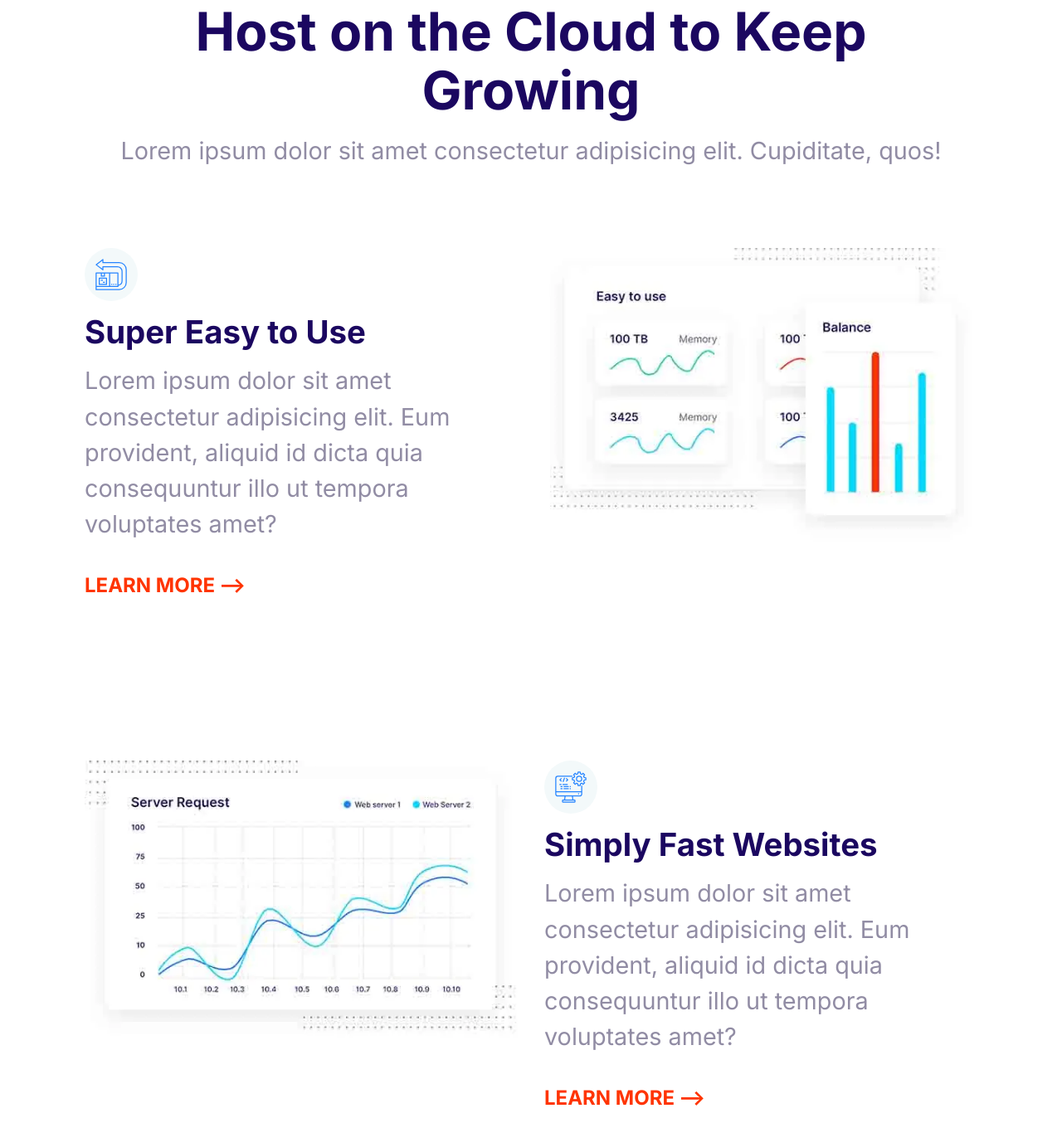
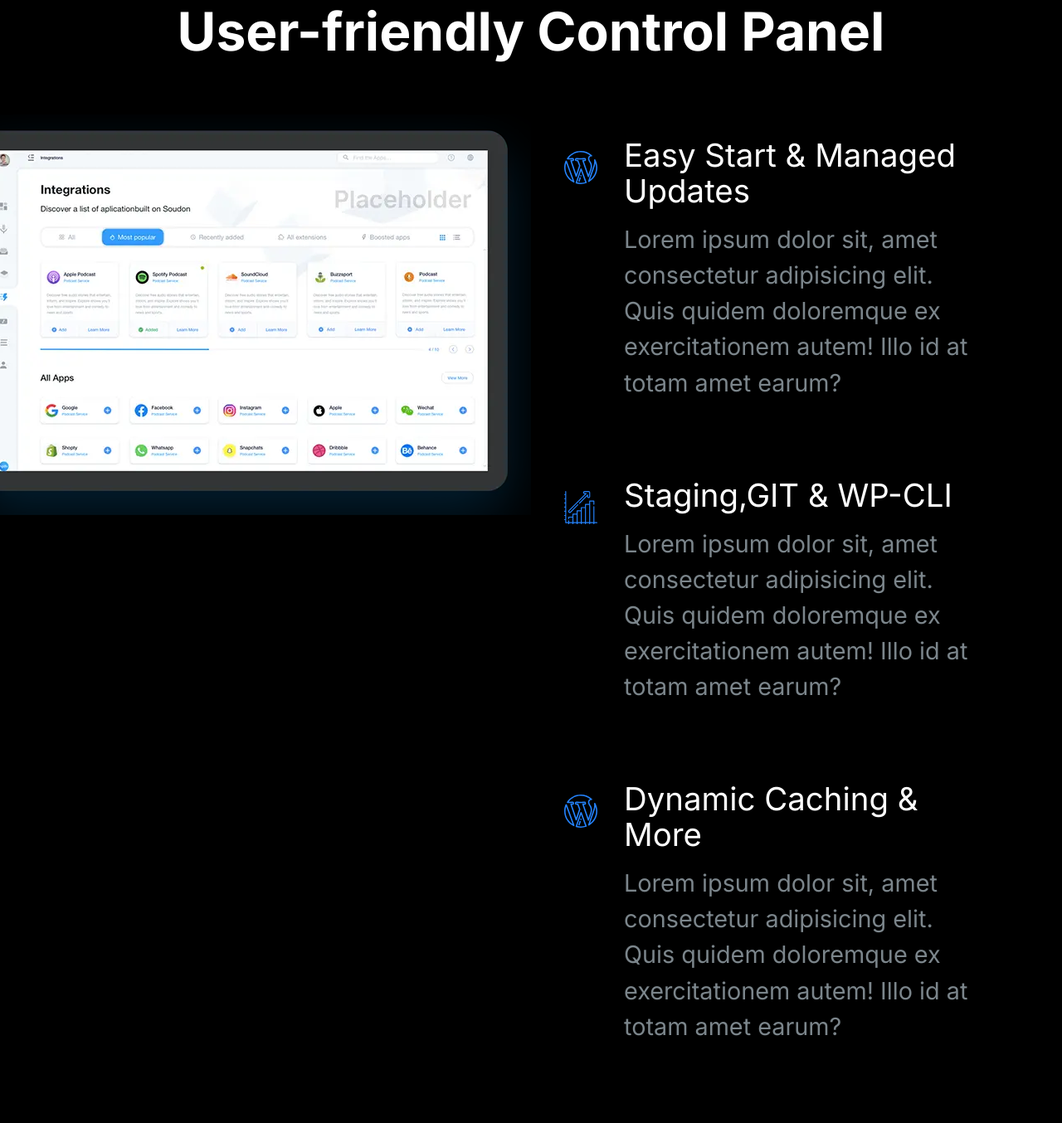
Before and after one commit to vamshi25p/VamshiMoshify, a plain HTML site: page index.html in a window 1280 px wide. Shown: the part 146-1500 px from the top of the page at 83% size. Drawn offline with Linux system fonts and the light colour scheme.

Commit message:
adding showcase block.

```diff
--- a/css/styles.css
+++ b/css/styles.css
@@ -1,3 +1,8 @@
+::selection{
+    background: var(--color-primary);
+    color: white;
+}
+
 html{
     font-size: 16px;
 }
@@ -34,7 +39,7 @@ h2{
 
 h3{
     font-size: 3rem;
-    margin-bottom: 1rem;
+    font-weight: 500;
 }
 
 p{
@@ -117,7 +122,6 @@ a{
 .list{
     list-style: none;
     padding-left: 0;
-    color: var(--color-headings);
 }
 
 .list--inline .list__item{
@@ -128,6 +132,7 @@ a{
 .list--tick{
     list-style-image: url(../images/tick.svg);
     padding-left: 3rem;
+    color: var(--color-headings);
 }
 
 .list--tick .list__item{
@@ -392,6 +397,7 @@ a{
 
 .media{
     display: flex;
+    margin-bottom: 4rem;
 }
 
 .media__title{
@@ -585,7 +591,7 @@ a{
 
 .block__heading{
     margin-top: 0;
-    text-align: left;
+
 }
 
 .block--dark{
@@ -593,19 +599,19 @@ a{
     color: #7b858b;
 }
 
-.block--dark .block__heading{
+.block--dark h1,.block--dark h2,.block--dark h3{
     color: #fff;
 }
 
 .block--skewed-right{
     padding-bottom: 10rem;
-    clip-path: polygon(0% 0%,100% 0%,100% 100%,0% 80%);
+    clip-path: polygon(0% 0%,100% 0%,100% 100%,0% 90%);
 }
 
 
 .block--skewed-left{
     padding-bottom: 10rem;
-    clip-path: polygon(0% 0%,100% 0%,100% 80%,0% 100%);
+    clip-path: polygon(0% 0%,100% 0%,100% 90%,0% 100%);
 }
 
 .container{
@@ -674,9 +680,6 @@ a{
 
 }
 
-.hero{
-    clip-path: polygon(0% 0%,100% 0%,100% 90%,0% 100%);
-}
 
 .hero__tagline{
     font-size: 2rem;
@@ -760,3 +763,22 @@ a{
         order: 2;
     }
 }
+
+.block-showcase__image > img{
+    width: 100%;
+}
+
+@media screen and (min-width:768px){
+    .block-showcase .grid{
+        grid-template-columns: 50% 50%;
+    }
+
+    .block-showcase__image{
+        justify-self: end;
+    }
+
+    .block-showcase__image > img{
+        width: auto;
+        max-width: 700px;
+    }
+}
--- a/index.html
+++ b/index.html
@@ -15,95 +15,76 @@
     />
   </head>
   <body>
-    <section class="block container">
+    <section class="block block--dark block--skewed-right block-showcase">
       <header class="block__header">
-        <h2>Host on the Cloud to Keep Growing</h2>
-        <p>
-          Lorem ipsum dolor sit amet consectetur adipisicing elit. Cupiditate,
-          quos!
-        </p>
+        <h2>User-friendly Control Panel</h2>
       </header>
-      <article class="grid grid--1x2 feature">
-        <div class="feature__content">
-          <span class="icon-container">
-            <svg class="icon icon--primary">
-              <use xlink:href="images/sprite.svg#easy"></use>
-            </svg>
-          </span>
-          <h3 class="feature__heading">Super Easy to Use</h3>
-          <p>
-            Lorem ipsum dolor sit amet consectetur adipisicing elit. Eum
-            provident, aliquid id dicta quia consequuntur illo ut tempora
-            voluptates amet?
-          </p>
-          <a href="#" class="link-arrow">Learn More</a>
-        </div>
-        <picture>
+      <div class="container grid grid--1x2">
+        <picture class="block-showcase__image">
           <source
             type="image/webp"
-            srcset="images/easy.webp 1x, images/easy@2x.webp 2x"
+            srcset="images/ipad.webp 1x, images/ipad@2x.webp 2x"
           />
           <source
-            type="image/jpg"
-            srcset="images/easy.jpg 1x, images/easy@2x.jpg 2x"
+            type="image/png"
+            srcset="images/ipad.png 1x, images/ipad@2x.png 2x"
           />
-          <img class="feature__image" src="images/easy@2x.jpg" alt="" />
+          <img src="images/ipad.png" alt="" />
         </picture>
-      </article>
-      <article class="grid grid--1x2 feature">
-        <div class="feature__content">
-          <span class="icon-container">
-            <svg class="icon icon--primary">
-              <use xlink:href="images/sprite.svg#computer"></use>
-            </svg>
-          </span>
-          <h3 class="feature__heading">Simply Fast Websites</h3>
-          <p>
-            Lorem ipsum dolor sit amet consectetur adipisicing elit. Eum
-            provident, aliquid id dicta quia consequuntur illo ut tempora
-            voluptates amet?
-          </p>
-          <a href="#" class="link-arrow">Learn More</a>
-        </div>
-        <picture>
-          <source
-            type="image/webp"
-            srcset="images/fast.webp 1x, images/fast@2x.webp 2x"
-          />
-          <source
-            type="image/jpg"
-            srcset="images/fast.jpg 1x, images/fast@2x.jpg 2x"
-          />
-          <img class="feature__image" src="images/fast@2x.jpg" alt="" />
-        </picture>
-      </article>
-      <article class="grid grid--1x2 feature">
-        <div class="feature__content">
-          <span class="icon-container">
+        <ul>
+          <li class="list">
+            <div class="media">
+              <div class="media__image">
                 <svg class="icon icon--primary">
                   <use xlink:href="images/sprite.svg#wordpress"></use>
                 </svg>
-          </span>
-          <h3 class="feature__heading">Wordpress Made Easy</h3>
+              </div>
+              <div class="media__body">
+                <h3 class="media__title">Easy Start & Managed Updates</h3>
                 <p>
-            Lorem ipsum dolor sit amet consectetur adipisicing elit. Eum
-            provident, aliquid id dicta quia consequuntur illo ut tempora
-            voluptates amet?
+                  Lorem ipsum dolor sit, amet consectetur adipisicing elit. Quis
+                  quidem doloremque ex exercitationem autem! Illo id at totam
+                  amet earum?
                 </p>
-          <a href="#" class="link-arrow">Learn More</a>
               </div>
-        <picture>
-          <source
-            type="image/webp"
-            srcset="images/wordpress.webp 1x, images/wordpress@2x.webp 2x"
-          />
-          <source
-            type="image/jpg"
-            srcset="images/wordpress.jpg 1x, images/wordpress@2x.jpg 2x"
-          />
-          <img class="feature__image" src="images/wordpress@2x.jpg" alt="" />
-        </picture>
-      </article>
+            </div>
+          </li>
+          <li class="list">
+            <div class="media">
+              <div class="media__image">
+                <svg class="icon icon--primary">
+                  <use xlink:href="images/sprite.svg#growth"></use>
+                </svg>
+              </div>
+              <div class="media__body">
+                <h3 class="media__title">Staging,GIT & WP-CLI</h3>
+                <p>
+                  Lorem ipsum dolor sit, amet consectetur adipisicing elit. Quis
+                  quidem doloremque ex exercitationem autem! Illo id at totam
+                  amet earum?
+                </p>
+              </div>
+            </div>
+          </li>
+          <li class="list">
+            <div class="media">
+              <div class="media__image">
+                <svg class="icon icon--primary">
+                  <use xlink:href="images/sprite.svg#wordpress"></use>
+                </svg>
+              </div>
+              <div class="media__body">
+                <h3 class="media__title">Dynamic Caching & More</h3>
+                <p>
+                  Lorem ipsum dolor sit, amet consectetur adipisicing elit. Quis
+                  quidem doloremque ex exercitationem autem! Illo id at totam
+                  amet earum?
+                </p>
+              </div>
+            </div>
+          </li>
+        </ul>
+      </div>
     </section>
   </body>
 </html>
```
Also changed, not shown: components/showcase_block.html (added, +71 -0 lines), images/ipad.png (added), images/ipad.webp (added), images/ipad@2x.png (added), images/ipad@2x.webp (added), images/snap.svg (added). Lines whose indentation alone changed are shown as unchanged.
